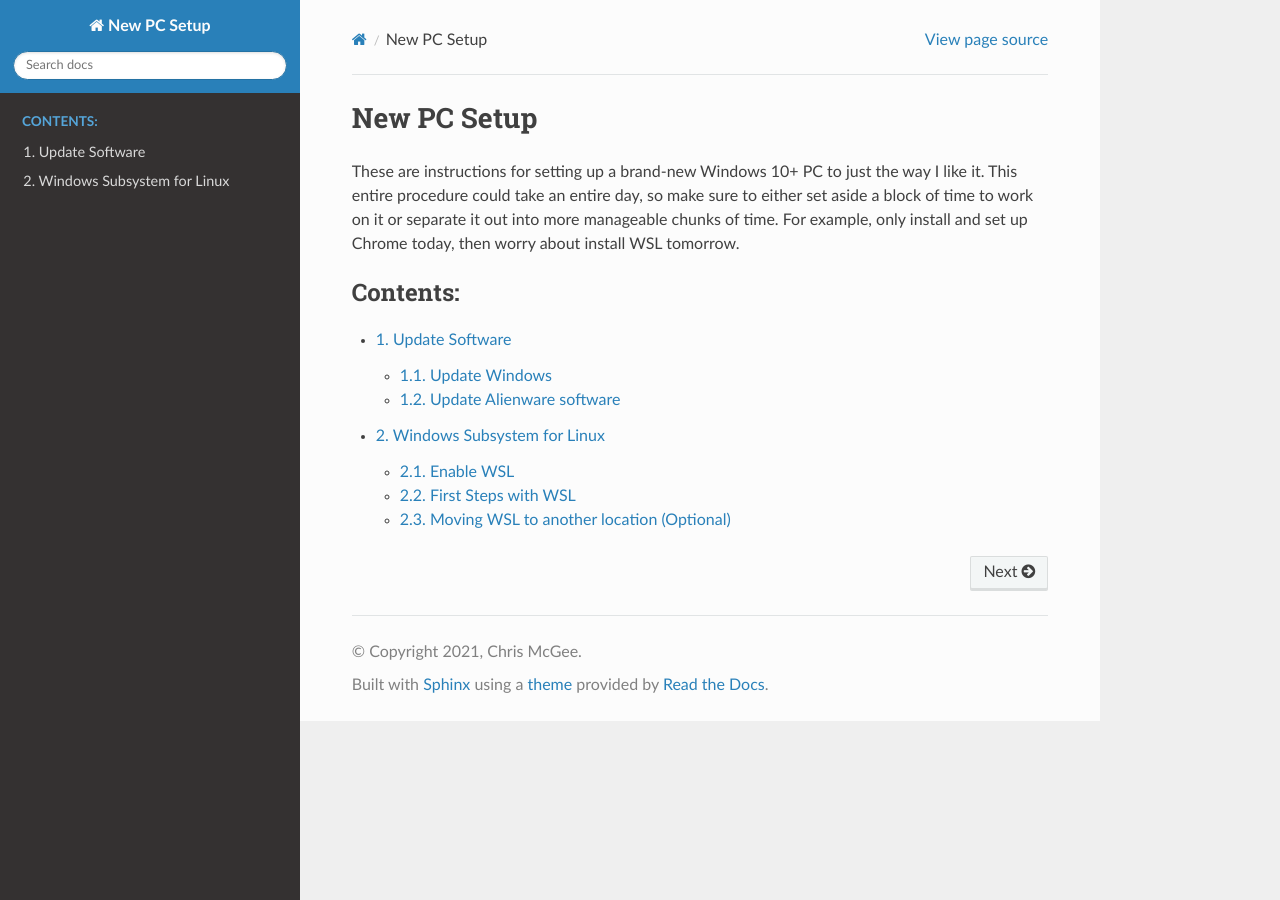
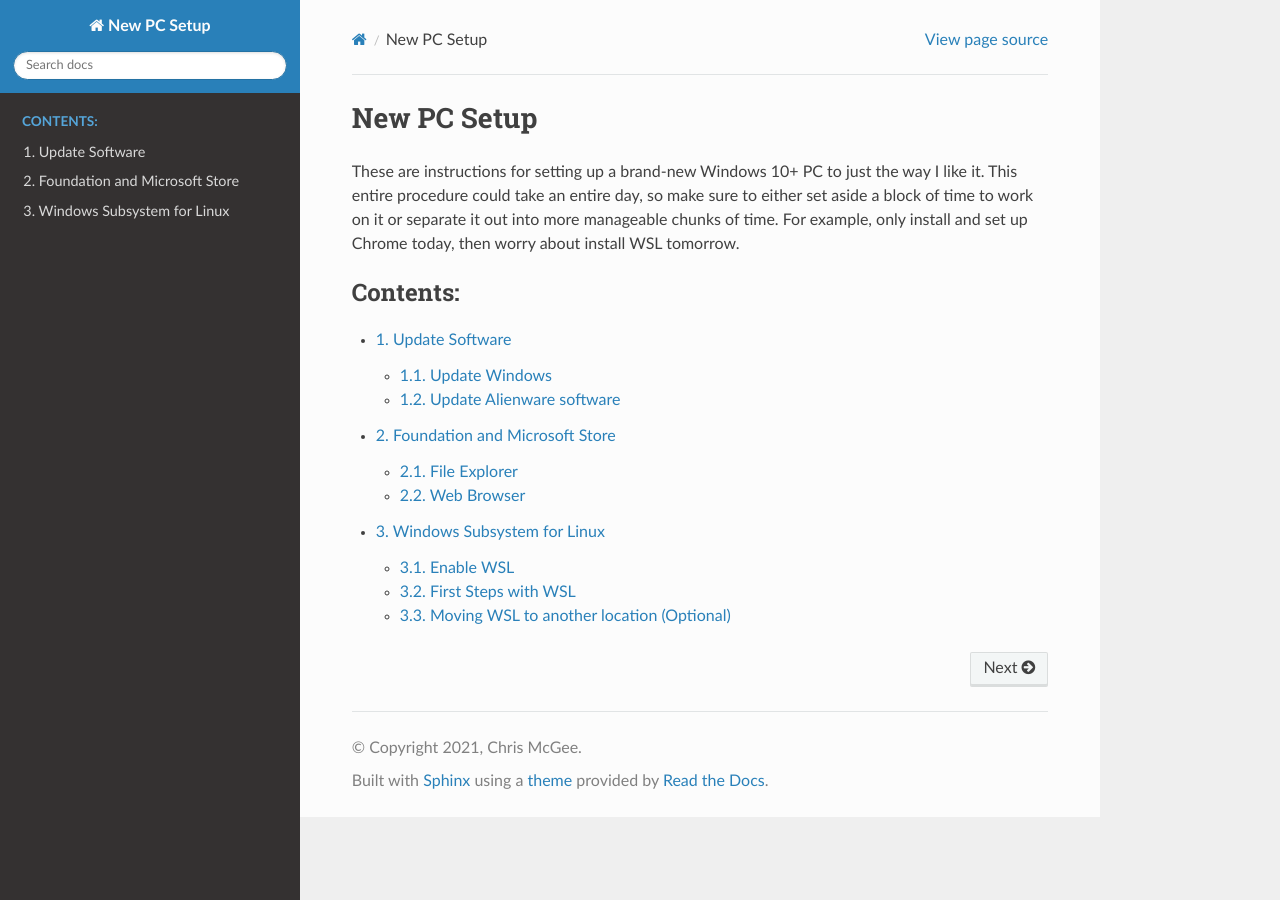
Before and after one commit to SturmB/ansible-dotfiles, a Sphinx documentation site: the page built from docs/index.rst, in a window 1280 px wide. Built offline with Sphinx 7.4.7 and the Read the Docs theme 2.0.0, drawn with Linux system fonts in a browser that asks for light colours; some of the changed lines change nothing that is shown.

Commit message:
Begins work on the Foundation chapter

```diff
--- /dev/null
+++ b/docs/foundation.rst
@@ -0,0 +1,39 @@
+Foundation and Microsoft Store
+==============================
+
+Once all of the basic operating system software has been updated, it's time to set some foundation configurations.
+
+File Explorer
+-------------
+
+The first configuration change is to set File Explorer's View Mode the way we like it. There's only two settings to worry about and both can be found under :menuselection:`View --> Options --> View tab`. From there, scroll through the list to find and *select* ``Show hidden files, folders, and drives``. Then *de-select* ``Hide extensions for known file types``.
+
+Web Browser
+-----------
+
+Since it is likely that we will want to use Google Chrome rather than Microsoft Edge, visit the `Chrome download page <https://www.google.com/chrome/>`__ using Edge, download the browser, and install it.
+
+Once it is installed, sign in with our Google account and all of the bookmarks, extensions, etc. will be immediately be synchronized to the computer. Most of the extensions are self-explanatory. Some of them require signing in (Such as `1Password <https://chrome.google.com/webstore/detail/1password-%E2%80%93-password-mana/aeblfdkhhhdcdjpifhhbdiojplfjncoa?hl=en>`__ and `Momentum <https://chrome.google.com/webstore/detail/momentum/laookkfknpbbblfpciffpaejjkokdgca?hl=en>`__), but these shouldn't present a problem, especially once :title-reference:`1Password` is installed.
+
+One extension that bears special mention is `Chrome Remote Desktop <https://chrome.google.com/webstore/detail/chrome-remote-desktop/inomeogfingihgjfjlpeplalcfajhgai?hl=en>`__. Once it is installed, you can browse to https://remotedesktop.google.com/ and set up remote access.
+
+One other extension that requires a bit of special setup is `Tampermonkey <https://chrome.google.com/webstore/detail/tampermonkey/dhdgffkkebhmkfjojejmpbldmpobfkfo?hl=en>`__. If I've been doing things well, I've backed up my scripts to Google Drive, so we'll just need to restore them.
+
+.. TODO: Instructions on how to restore the scripts.
+
+..
+   Install Microsoft Store software
+      Yubico Authenticator
+         Add to startup via Run (Win+R) -> ``shell:startup``
+         ``C:\Program Files\WindowsApps\YubicoAB.YubicoAuthenticator_5.0.5.0_x64__pjam772p9bs2g\VFS\ProgramFilesX64\Yubico\Yubico Authenticator``
+      EarTrumpet
+      foobar2000
+      Evernote
+      Evernote Web Clipper
+      Tweeten
+      Ditto Clipboard
+      Slack
+      Optional
+         Ring - Always Home
+         QuickLook
+         iConvert Icons
--- a/docs/index.rst
+++ b/docs/index.rst
@@ -13,6 +13,7 @@
    :caption: Contents:
 
    update-software
+   foundation
    wsl
 
 ..
@@ -41,6 +42,7 @@
          QuickLook
          iConvert Icons
    Install other software
+      Install VS Code: https://code.visualstudio.com/
       Dropbox: https://www.dropbox.com/downloading
       TextExpander: https://textexpander.com/download
       Discord: https://discord.com/
```
